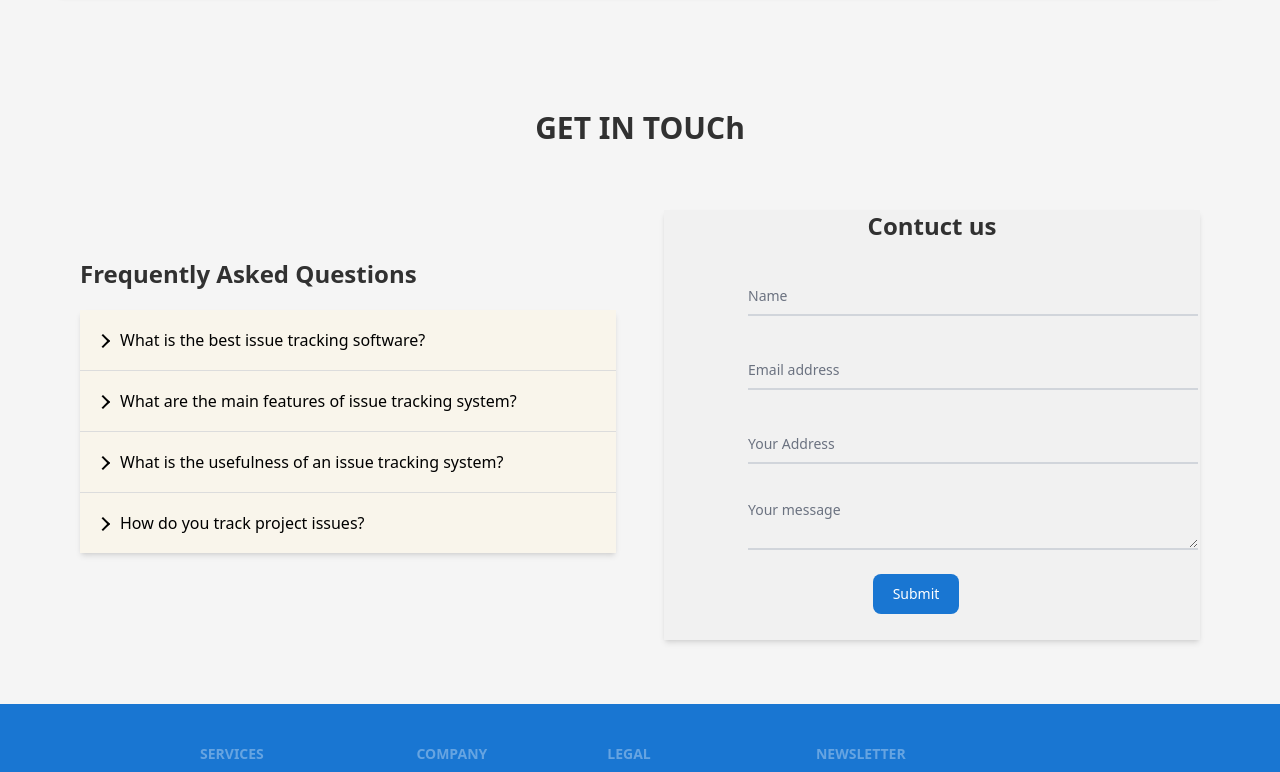
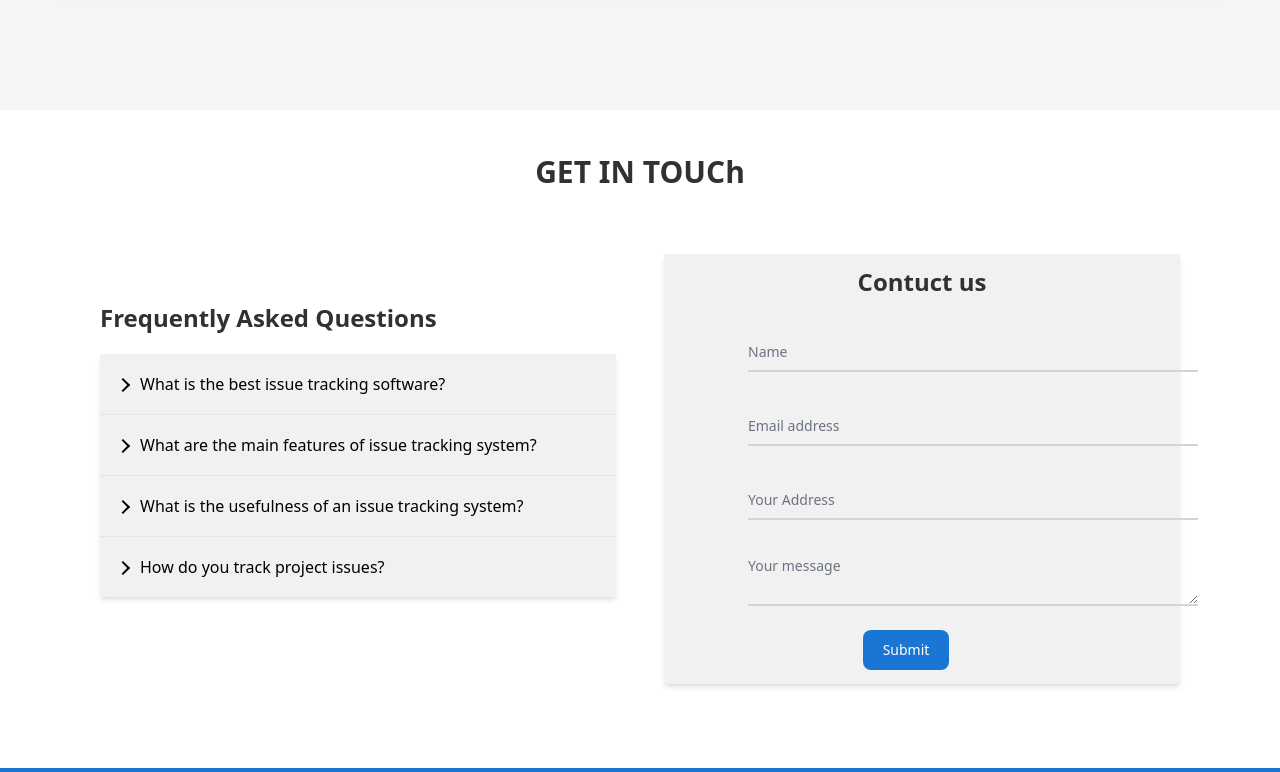
Before and after one commit to md-najmul-haque/itracker, a React (Create React App) app: page / in a window 1280 px wide. Shown: the part 3628-4400 px from the top of the page. Built offline with nearby package versions, Linux system fonts and the light colour scheme; no server answers.

Commit message:
change according color

```diff
--- a/src/Pages/Home/FAQ/FAQ.tsx
+++ b/src/Pages/Home/FAQ/FAQ.tsx
@@ -26,7 +26,7 @@ const FAQ = () => {
     };
 
     return (
-        <div id='contact'>
+        <div id='contact' className='bg-white p-5'>
             <h1 className='text-center text-3xl font-bold mt-6'>GET IN TOUCh</h1>
             <div className='grid lg:grid-cols-2 gap-12  lg:mx-20  my-16'>
                 <div className=' mt-12'>
@@ -35,11 +35,11 @@ const FAQ = () => {
                     <Accordion allowZeroExpanded className='shadow-md'>
                         <AccordionItem>
                             <AccordionItemHeading >
-                                <AccordionItemButton style={{ backgroundColor: "#F9F5EB", color: "black" }}>
+                                <AccordionItemButton style={{ backgroundColor: "#F1F1F1", color: "black" }}>
                                 What is the best issue tracking software?
                                 </AccordionItemButton>
                             </AccordionItemHeading>
-                            <AccordionItemPanel style={{ backgroundColor: "#F9F5EB", color: "black" }}>
+                            <AccordionItemPanel style={{ backgroundColor: "#F1F1F1", color: "black" }}>
                                 <p>
                                     Exercitation in fugiat est ut ad ea cupidatat ut in
                                     cupidatat occaecat ut occaecat consequat est minim minim
@@ -50,11 +50,11 @@ const FAQ = () => {
                         </AccordionItem>
                         <AccordionItem>
                             <AccordionItemHeading>
-                                <AccordionItemButton style={{ backgroundColor: "#F9F5EB", color: "black" }}>
+                                <AccordionItemButton style={{ backgroundColor: "#F1F1F1", color: "black" }}>
                                 What are the main features of issue tracking system?
                                 </AccordionItemButton>
                             </AccordionItemHeading>
-                            <AccordionItemPanel style={{ backgroundColor: "#F9F5EB", color: "black"}}>
+                            <AccordionItemPanel style={{ backgroundColor: "#F1F1F1", color: "black"}}>
                                 <p>
                                     In ad velit in ex nostrud dolore cupidatat consectetur
                                     ea in ut nostrud velit in irure cillum tempor laboris
@@ -64,11 +64,11 @@ const FAQ = () => {
                         </AccordionItem>
                         <AccordionItem>
                             <AccordionItemHeading>
-                                <AccordionItemButton style={{ backgroundColor: "#F9F5EB", color: "black" }}>
+                                <AccordionItemButton style={{ backgroundColor: "#F1F1F1", color: "black" }}>
                                 What is the usefulness of an issue tracking system?
                                 </AccordionItemButton>
                             </AccordionItemHeading>
-                            <AccordionItemPanel style={{ backgroundColor: "#F9F5EB", color: "black"}}>
+                            <AccordionItemPanel style={{ backgroundColor: "#F1F1F1", color: "black"}}>
                                 <p>
                                     In ad velit in ex nostrud dolore cupidatat consectetur
                                     ea in ut nostrud velit in irure cillum tempor laboris
@@ -78,11 +78,11 @@ const FAQ = () => {
                         </AccordionItem>
                         <AccordionItem>
                             <AccordionItemHeading>
-                                <AccordionItemButton style={{ backgroundColor: "#F9F5EB", color: "black" }}>
+                                <AccordionItemButton style={{ backgroundColor: "#F1F1F1", color: "black" }}>
                                 How do you track project issues?
                                 </AccordionItemButton>
                             </AccordionItemHeading>
-                            <AccordionItemPanel style={{ backgroundColor: "#F9F5EB", color: "black"}}>
+                            <AccordionItemPanel style={{ backgroundColor: "#F1F1F1", color: "black"}}>
                                 <p>
                                     In ad velit in ex nostrud dolore cupidatat consectetur
                                     ea in ut nostrud velit in irure cillum tempor laboris
@@ -95,7 +95,7 @@ const FAQ = () => {
 
                 {/* Contact us form */}
                 <div className='bg-[#F1F1F1] shadow-md lg:h-[430px]'>
-                    <h1 className='mb-3 text-center text-2xl font-bold'>Contuct us</h1>
+                    <h1 className='mb-3 mt-3 text-center text-2xl font-bold'>Contuct us</h1>
                     <form onSubmit={sendEmail} className='lg:ml-16 p-5'>
                         <div className="relative z-0 mb-6 w-full group">
                             <input type="text" name="name" id="floating_email" className="block py-2.5 px-0 lg:w-[450px] w-full text-sm text-gray-900 bg-transparent border-0 border-b-2 border-gray-300 appearance-none dark:text-white dark:border-gray-600 dark:focus:border-blue-500 focus:outline-none focus:ring-0 focus:border-blue-600 peer" placeholder=" " required />
```
